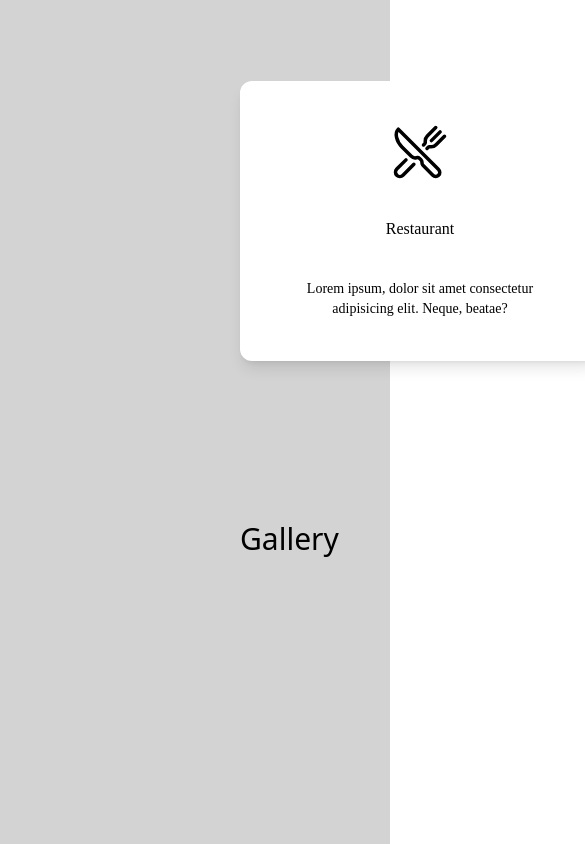
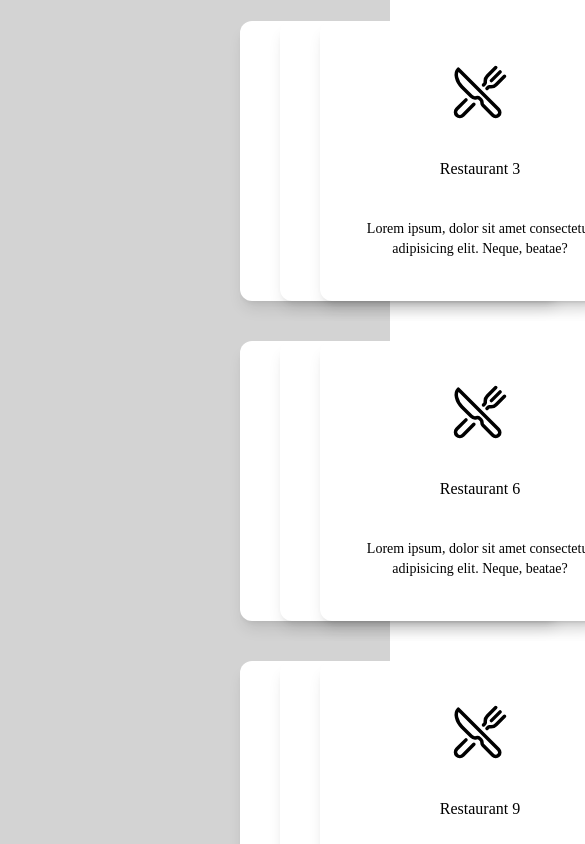
Before and after one commit to Akshat0106/Hotel-template, a React (Vite) app: page / in a window 390 px wide. Shown: the part 5400-6244 px from the top of the page, 585 px wide, since content can reach past the window. Built offline with nearby package versions, Linux system fonts and the light colour scheme.

Commit message:
completed the styling of contactUs, facilities and footer section but only for large scrrens

```diff
--- a/src/components/Footer.jsx
+++ b/src/components/Footer.jsx
@@ -1,7 +1,12 @@
 function Footer(){
     return (
         <>
-        Hi
+        <div className="h-20 w-full bg-nav-fixed text-white py-4">
+            <div className="flex items-center justify-center gap-5">
+                <p>© Highway King Resorts and Infrastructure. All Rights Reserved.</p>
+                <p className="border-b-2"><a href="#">Privacy Policy.</a></p>
+            </div>
+        </div>
         </>
     )
 }
--- /dev/null
+++ b/src/components/homePageComponent/ContactUs.jsx
@@ -0,0 +1,94 @@
+import { PiMapPinAreaBold } from "react-icons/pi";
+import { MdOutlineDoorSliding } from "react-icons/md";
+import { MdOutlineContacts } from "react-icons/md";
+
+// Social media
+import { FaSquareInstagram } from "react-icons/fa6";
+import { FaSquareWhatsapp } from "react-icons/fa6";
+import { FaSquareYoutube } from "react-icons/fa6";
+
+
+export function ContactUs() {
+  return (
+    <>
+      <div className="px-60 py-10">
+        <h1 className="text-3xl text-center mb-8">Contact</h1>
+        <div className="grid grid-cols-3 gap-10">
+          {/* Contact-card */}
+          <div className="grid-rows-1 bg-nav-fixed h-74 p-10 rounded-xl w-85 hover:bg-red-300 place-items-center">
+            <PiMapPinAreaBold className="h-14 text-white w-20" />
+            <h1 className="text-white text-xl font-comic mt-4">Address</h1>
+            <div className="text-center text-md text-white mt-5">
+              <p>Lorem ipsum dolor sit amet.</p>
+              <p>Lorem, ipsum dolor.</p>
+            </div>
+          </div>
+
+          <div className="grid-rows-1 bg-nav-fixed h-74 p-10 rounded-xl w-85 hover:bg-red-300 place-items-center">
+            <MdOutlineDoorSliding className="h-14 text-white w-20" />
+            <h1 className="text-white text-xl font-comic mt-4">Reservation</h1>
+            <div className="text-center text-md text-white mt-5">
+              <p>Lorem ipsum dolor sit amet.</p>
+              <p>Lorem, ipsum dolor.</p>
+              <p>Lorem, ipsum dolor.</p>
+            </div>
+          </div>
+
+          <div className="grid-rows-1 bg-nav-fixed h-74 p-10 rounded-xl w-85 hover:bg-red-300 place-items-center">
+            <MdOutlineContacts className="h-14 text-white w-20" />
+            <h1 className="text-white text-xl font-comic mt-4">Contact</h1>
+            <div className="text-center text-md text-white mt-5">
+              <p>Lorem ipsum dolor sit amet.</p>
+            </div>
+          </div>
+        </div>
+
+        {/* contact form */}
+        <div className="grid grid-cols-1 place-items-center">
+          <div className="grid grid-rows-5 w-full gap-10 mt-10 px-70">
+            <input
+              type="text"
+              placeholder="Your Name"
+              className="border-b-2 w-full"
+            />
+            <input
+              type="text"
+              placeholder="Your Email"
+              className="border-b-2 w-full"
+            />
+            <input
+              type="text"
+              placeholder="Mobile No."
+              className="border-b-2 w-full"
+            />
+            <input
+              type="text"
+              placeholder="Message"
+              className="border-b-2 w-full"
+            />
+            <div>
+              <button className="border-b-2 w-full cursor-pointer">
+                Submit
+              </button>
+            </div>
+          </div>
+        </div>
+
+        <div className="flex justify-center mt-10">
+          <FaSquareInstagram className="h-10 text-nav-fixed w-14 cursor-pointer hover:text-red-300" />
+          <FaSquareWhatsapp className="h-10 text-nav-fixed w-14 cursor-pointer hover:text-red-300" />
+          <FaSquareYoutube className="h-10 text-nav-fixed w-14 cursor-pointer hover:text-red-300" />
+        </div>
+
+      </div>
+      <div className="w-full my-1">
+        <iframe
+          className="h-96 w-full lg:h-[600px] md:h-[500px]"
+          src="https://www.google.com/maps/embed?pb=!1m18!1m12!1m3!1d3769.8655011804153!2d72.89023277497827!3d19.113555482098764!2m3!1f0!2f0!3f0!3m2!1i1024!2i768!4f13.1!3m3!1m2!1s0x3be7c92d5e58cdc9%3A0x94c2dec7f68a1d1b!2sBoomerang%20Building!5e0!3m2!1sen!2sin!4v1740981511034!5m2!1sen!2sin"
+          loading="lazy"
+          allowFullScreen
+        ></iframe>
+      </div>
+    </>
+  );
+}
--- a/src/components/homePageComponent/Facilities.jsx
+++ b/src/components/homePageComponent/Facilities.jsx
@@ -1,4 +1,91 @@
 import { IoRestaurantOutline } from "react-icons/io5";
+
+const facilities = [
+  {
+    id: 1,
+    title: "Restaurant 1",
+    description:
+      "Lorem ipsum, dolor sit amet consectetur adipisicing elit. Neque, beatae?",
+  },
+  {
+    id: 2,
+    title: "Restaurant 2",
+    description:
+      "Lorem ipsum, dolor sit amet consectetur adipisicing elit. Neque, beatae?",
+  },
+  {
+    id: 3,
+    title: "Restaurant 3",
+    description:
+      "Lorem ipsum, dolor sit amet consectetur adipisicing elit. Neque, beatae?",
+  },
+  {
+    id: 4,
+    title: "Restaurant 4",
+    description:
+      "Lorem ipsum, dolor sit amet consectetur adipisicing elit. Neque, beatae?",
+  },
+  {
+    id: 5,
+    title: "Restaurant 5",
+    description:
+      "Lorem ipsum, dolor sit amet consectetur adipisicing elit. Neque, beatae?",
+  },
+  {
+    id: 6,
+    title: "Restaurant 6",
+    description:
+      "Lorem ipsum, dolor sit amet consectetur adipisicing elit. Neque, beatae?",
+  },
+  {
+    id: 7,
+    title: "Restaurant 7",
+    description:
+      "Lorem ipsum, dolor sit amet consectetur adipisicing elit. Neque, beatae?",
+  },
+  {
+    id: 8,
+    title: "Restaurant 8",
+    description:
+      "Lorem ipsum, dolor sit amet consectetur adipisicing elit. Neque, beatae?",
+  },
+  {
+    id: 9,
+    title: "Restaurant 9",
+    description:
+      "Lorem ipsum, dolor sit amet consectetur adipisicing elit. Neque, beatae?",
+  },
+  {
+    id: 10,
+    title: "Restaurant 10",
+    description:
+      "Lorem ipsum, dolor sit amet consectetur adipisicing elit. Neque, beatae?",
+  },
+  {
+    id: 11,
+    title: "Restaurant 11",
+    description:
+      "Lorem ipsum, dolor sit amet consectetur adipisicing elit. Neque, beatae?",
+  },
+  {
+    id: 12,
+    title: "Restaurant 12",
+    description:
+      "Lorem ipsum, dolor sit amet consectetur adipisicing elit. Neque, beatae?",
+  },
+  {
+    id: 13,
+    title: "Restaurant 13",
+    description:
+      "Lorem ipsum, dolor sit amet consectetur adipisicing elit. Neque, beatae?",
+  },
+  {
+    id: 14,
+    title: "Restaurant 14",
+    description:
+      "Lorem ipsum, dolor sit amet consectetur adipisicing elit. Neque, beatae?",
+  },
+];
 
 export function Facilities() {
   return (
@@ -9,14 +96,22 @@ export function Facilities() {
         </div>
 
         {/* cards */}
-        <div className="grid grid-cols-3 font-comic my-20">
-            <div className="grid grid-cols-1 bg-white h-70 p-10 shadow-lg w-90 rounded-xl place-items-center">
-                <div><IoRestaurantOutline className="h-14 w-20" /></div>
-                <h1 className="my-8">Restaurant</h1>
-                <p className="text-sm">Lorem ipsum, dolor sit amet consectetur adipisicing elit. Neque, beatae?</p>
-            </div>
+        <div className="grid grid-rows gap-10">
+          <div className="grid grid-cols-3 font-comic gap-10">
+            {facilities.map((facility) => (
+              <div
+                key={facility.id}
+                className="grid grid-cols-1 bg-white h-70 p-10 rounded-xl shadow-lg w-80 place-items-center"
+              >
+                <div>
+                  <IoRestaurantOutline className="h-14 w-20" />
+                </div>
+                <h1 className="my-8">{facility.title}</h1>
+                <p className="text-sm">{facility.description}</p>
+              </div>
+            ))}
+          </div>
         </div>
-
       </div>
     </>
   );
--- a/src/pages/Home.jsx
+++ b/src/pages/Home.jsx
@@ -6,6 +6,7 @@ import { Accomodation } from "../components/homePageComponent/Accomodation";
 import { Facilities } from "../components/homePageComponent/Facilities";
 import { Gallery } from "../components/homePageComponent/Gallery";
 import { Testimonial } from "../components/homePageComponent/Testimonial";
+import { ContactUs } from "../components/homePageComponent/ContactUs";
 
 // import './../../index.css';
 
@@ -38,10 +39,14 @@ export function Home() {
         <Gallery />
       </div>
 
-      <div className="px-60 mb-30 py-10">
+      <div className="mb-30 px-60 py-10">
         <ParallaxEffect img={img} height="h-[100vh]">
           <Testimonial />
         </ParallaxEffect>
+      </div>
+
+      <div>
+        <ContactUs/>
       </div>
     </>
   );
```
